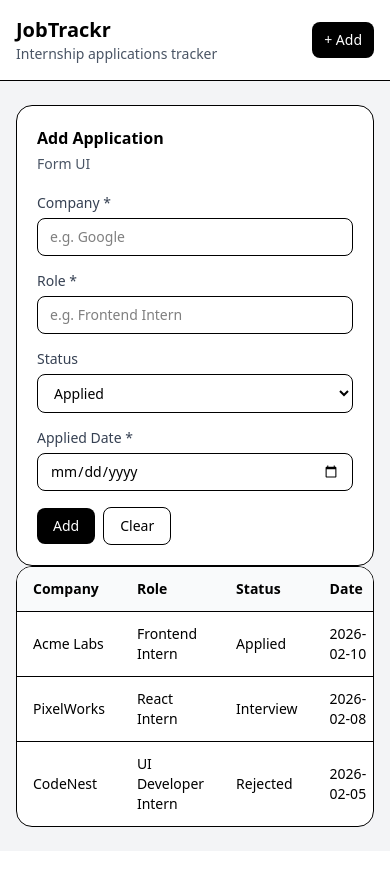
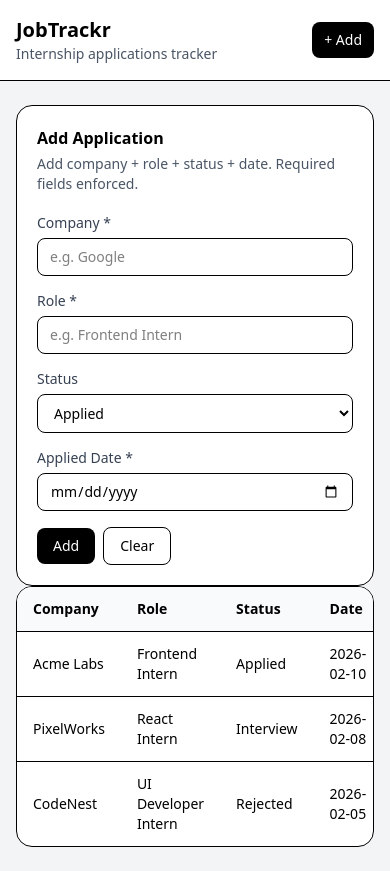
Before and after one commit to NishuSingh-12/jobtracker, a React (Vite) app: page / in a window 390 px wide. Built offline with nearby package versions, Linux system fonts and the light colour scheme.

Commit message:
add application submit with basic validation

```diff
--- a/src/App.jsx
+++ b/src/App.jsx
@@ -5,12 +5,17 @@ import { seedApplications } from "./data/seed";
 import AddApplicationForm from "./components/AddApplicationForm";
 
 function App() {
-  const [applications] = useState(seedApplications);
+  const [applications, setApplications] = useState(seedApplications);
+
+  function handleAdd(newApp) {
+    setApplications((prev) => [newApp, ...prev]);
+  }
+
   return (
     <div className="min-h-screen bg-gray-100">
       <Header />
       <main className="mx-auto max-w-5xl px-4 py-6">
-        <AddApplicationForm />
+        <AddApplicationForm onAdd={handleAdd} />
         <ApplicationList applications={seedApplications} />
       </main>
     </div>
--- a/src/components/AddApplicationForm.jsx
+++ b/src/components/AddApplicationForm.jsx
@@ -1,15 +1,56 @@
 import { useState } from "react";
 
-function AddApplicationForm() {
+function AddApplicationForm({ onAdd }) {
   const [company, setCompany] = useState("");
   const [role, setRole] = useState("");
   const [status, setStatus] = useState("Applied");
   const [date, setDate] = useState("");
+  const [error, setError] = useState("");
+
+  function reset() {
+    setCompany("");
+    setRole("");
+    setStatus("Applied");
+    setDate("");
+    setError("");
+  }
+
+  function handleSubmit(e) {
+    e.preventDefault();
+    setError("");
+
+    const c = company.trim();
+    const r = role.trim();
+    const d = date;
+
+    if (!c || !r || !d) {
+      setError("Company, Role and Date are required.");
+      return;
+    }
+
+    onAdd({
+      id: crypto.randomUUID(),
+      company: c,
+      role: r,
+      status,
+      date: d,
+    });
+    reset();
+  }
+
   return (
     <div className="rounded-2xl border bg-white p-5">
       <h2 className="text-base font-semibold">Add Application</h2>
-      <p className="mt-1 text-sm text-gray-600">Form UI</p>
-      <form className="mt-4 grid gap-3 sm:grid-cols-2">
+      <p className="mt-1 text-sm text-gray-600">
+        {" "}
+        Add company + role + status + date. Required fields enforced.
+      </p>
+      {error ? (
+        <div className="mt-3 rounded-lg border border-red-200 bg-red-50 px-3 py-2 text-sm text-red-700">
+          {error}
+        </div>
+      ) : null}
+      <form onSubmit={handleSubmit} className="mt-4 grid gap-3 sm:grid-cols-2">
         <div className="sm:col-span-1">
           <label className="text-sm font-medium text-gray-700">Company *</label>
           <input
@@ -54,9 +95,8 @@ function AddApplicationForm() {
         </div>
         <div className="sm:col-span-2 flex items-center gap-2 pt-1">
           <button
-            type="button"
+            type="submit"
             className="rounded-lg bg-black px-4 py-2 text-sm font-medium text-white hover:opacity-90"
-            onClick={() => alert("Next: submit logic + validation")}
           >
             Add
           </button>
@@ -64,12 +104,7 @@ function AddApplicationForm() {
           <button
             type="button"
             className="rounded-lg border px-4 py-2 text-sm font-medium hover:bg-gray-50"
-            onClick={() => {
-              setCompany("");
-              setRole("");
-              setStatus("Applied");
-              setDate("");
-            }}
+            onClick={reset}
           >
             Clear
           </button>
```
